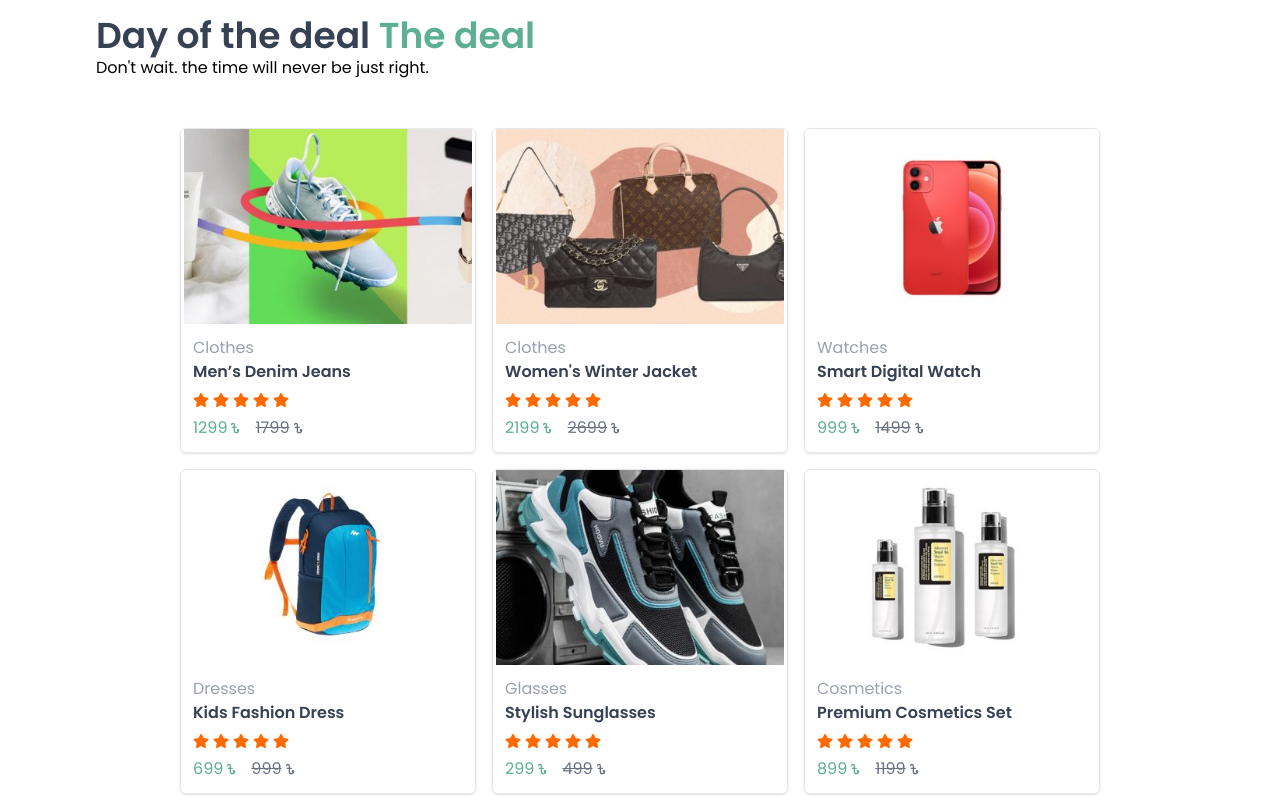
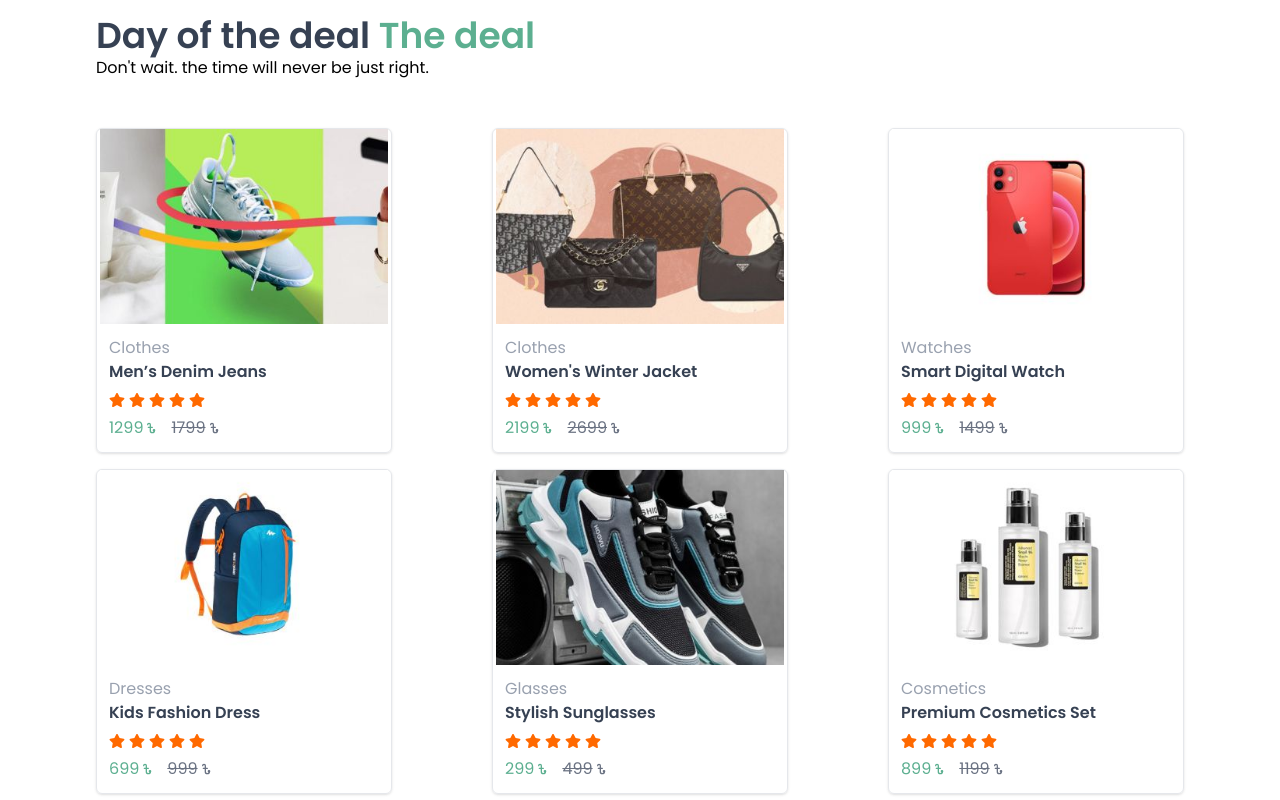
Before and after one commit to sajibdas126/online-shop, a React (Vite) app: page / in a window 1280 px wide. Shown: the part 2860-3660 px from the top of the page. Built offline with nearby package versions, Linux system fonts and the light colour scheme; a web font is replaced by a local one.

Commit message:
Update layout in NewProduct component and change link in PopularProduct to point to Home

```diff
--- a/src/Pages/Home/HomeComponent/NewProduct.jsx
+++ b/src/Pages/Home/HomeComponent/NewProduct.jsx
@@ -17,7 +17,7 @@
                 <SectionHeading discription={"Don't wait. the time will never be just right."} heading={"Day of the deal"} colorHeading={"The deal"}></SectionHeading>
             </div>
           <div className='py-12'>
-             <div className='flex flex-wrap gap-4 justify-center'>
+             <div className='flex flex-wrap gap-4 justify-between'>
           {
             products.map(p=><ProductCart  product={p}>
 
--- a/src/Pages/Home/HomeComponent/PopularProduct/PopularProduct.jsx
+++ b/src/Pages/Home/HomeComponent/PopularProduct/PopularProduct.jsx
@@ -48,7 +48,7 @@
       </div>
 
       <div className="flex justify-center">
-        <Link to="/shop">
+        <Link to="/Home">
           <div className="flex bcp cursor-pointer justify-center items-center flex-wrap rounded-md py-4 w-74 text-white font-semibold">
             <p>View All Products</p>
             <TbCategory />
```
